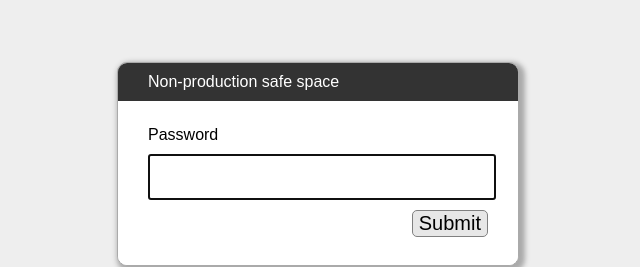
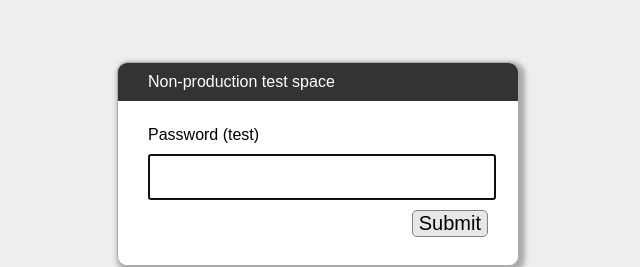
Before and after one commit to suneito/suneito.github.io, a plain HTML site: page index.html in a window 1280 px wide. Shown: the part 236-503 px from the top of the page, 322-962 px from the left. Drawn offline with Linux system fonts and the light colour scheme.

Commit message:
Update index.html

```diff
--- a/index.html
+++ b/index.html
@@ -118,9 +118,9 @@
     <div id="dialogWrap">
         <div id="dialogWrapCell">
             <div id="mainDialog">
-                <div id="dialogText">Non-production safe space</div>
+                <div id="dialogText">Non-production test space</div>
                 <div id="passArea">
-                    <p id="passwordPrompt">Password</p>
+                    <p id="passwordPrompt">Password (test)</p>
                     <input id="pass" type="password" name="pass" autofocus>
                     <div>
                         <span id="messageWrapper">
@@ -145,6 +145,9 @@
                 </div>
             </div>
         </div>
+<!--        <div id="attribution">-->
+<!--            Protected by <a href="https://www.maxlaumeister.com/pagecrypt/">PageCrypt</a>-->
+<!--        </div>-->
     </div>
     <script>
     (function() {
```
